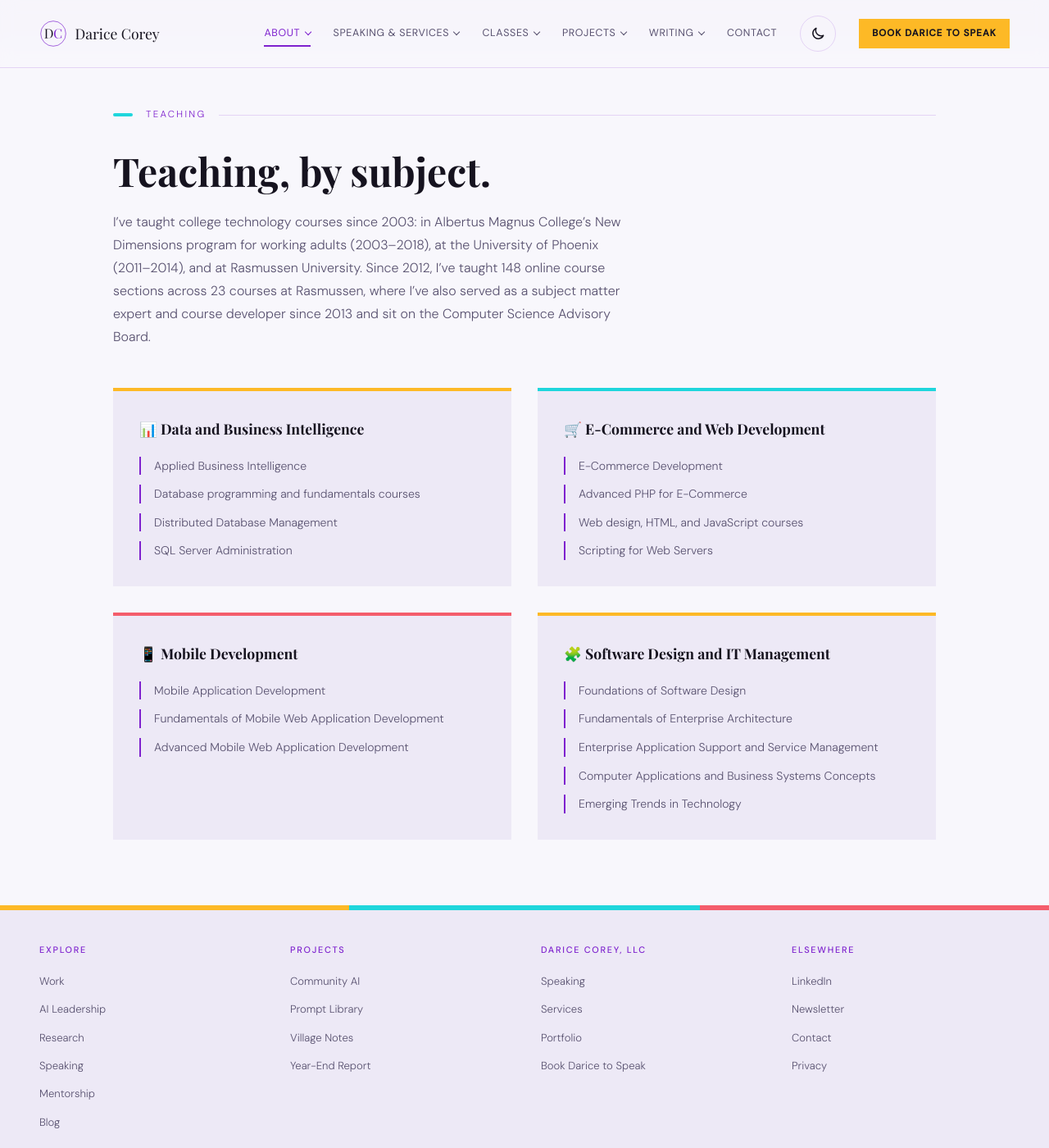
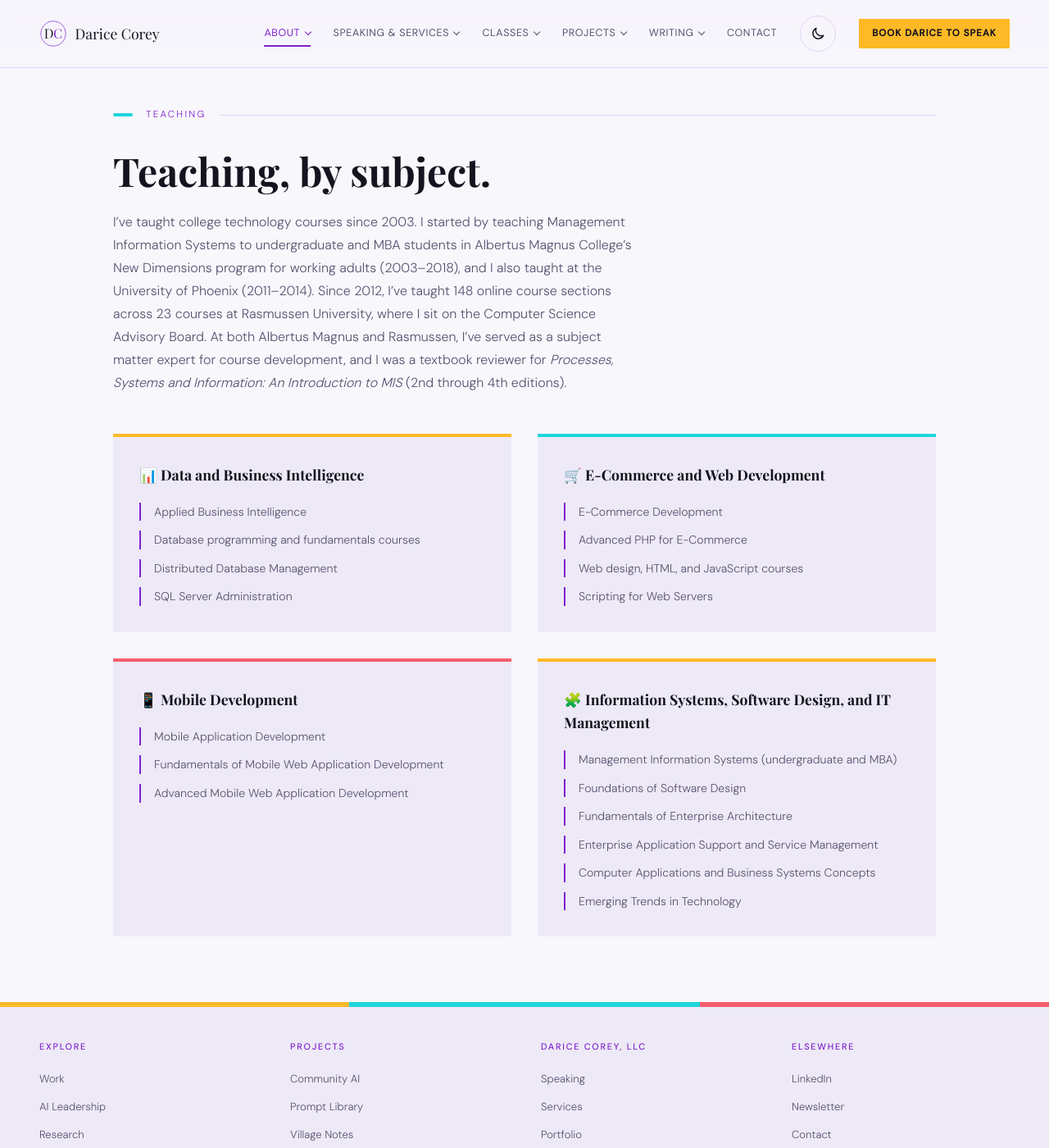
Before and after one commit to dcoreyrasm/dcoreyrasm.github.io, a Jekyll site: the page built from work.html, in a window 1280 px wide and 1400 px high, scrolled down 5623 px. Shown: the whole window at 82% size. Built offline with Jekyll 4.4.1, drawn with Linux system fonts in a browser that asks for light colours; some web fonts are replaced.

Commit message:
Add Albertus MIS teaching, SME role, and textbook review to Teaching
Co-Authored-By: Claude Opus 5.5 <noreply@anthropic.com>
Claude-Session: https://claude.ai/code/session_012t3srzx4bUmYtX2iiqELEL

```diff
--- a/work.html
+++ b/work.html
@@ -195,7 +195,7 @@
       <div class="container">
         <p class="section-label">Teaching</p>
         <h2 class="section-heading" id="teaching-heading">Teaching, by subject.</h2>
-        <p class="section-sub">I&rsquo;ve taught college technology courses since 2003: in Albertus Magnus College&rsquo;s New Dimensions program for working adults (2003&ndash;2018), at the University of Phoenix (2011&ndash;2014), and at Rasmussen University. Since 2012, I&rsquo;ve taught 148 online course sections across 23 courses at Rasmussen, where I&rsquo;ve also served as a subject matter expert and course developer since 2013 and sit on the Computer Science Advisory Board.</p>
+        <p class="section-sub">I&rsquo;ve taught college technology courses since 2003. I started by teaching Management Information Systems to undergraduate and MBA students in Albertus Magnus College&rsquo;s New Dimensions program for working adults (2003&ndash;2018), and I also taught at the University of Phoenix (2011&ndash;2014). Since 2012, I&rsquo;ve taught 148 online course sections across 23 courses at Rasmussen University, where I sit on the Computer Science Advisory Board. At both Albertus Magnus and Rasmussen, I&rsquo;ve served as a subject matter expert for course development, and I was a textbook reviewer for <em>Processes, Systems and Information: An Introduction to MIS</em> (2nd through 4th editions).</p>
         <div class="impact-cats">
           <div class="impact-cat">
             <h3>📊 Data and Business Intelligence</h3>
@@ -224,8 +224,9 @@
             </ul>
           </div>
           <div class="impact-cat">
-            <h3>🧩 Software Design and IT Management</h3>
+            <h3>🧩 Information Systems, Software Design, and IT Management</h3>
             <ul>
+              <li>Management Information Systems (undergraduate and MBA)</li>
               <li>Foundations of Software Design</li>
               <li>Fundamentals of Enterprise Architecture</li>
               <li>Enterprise Application Support and Service Management</li>
```
